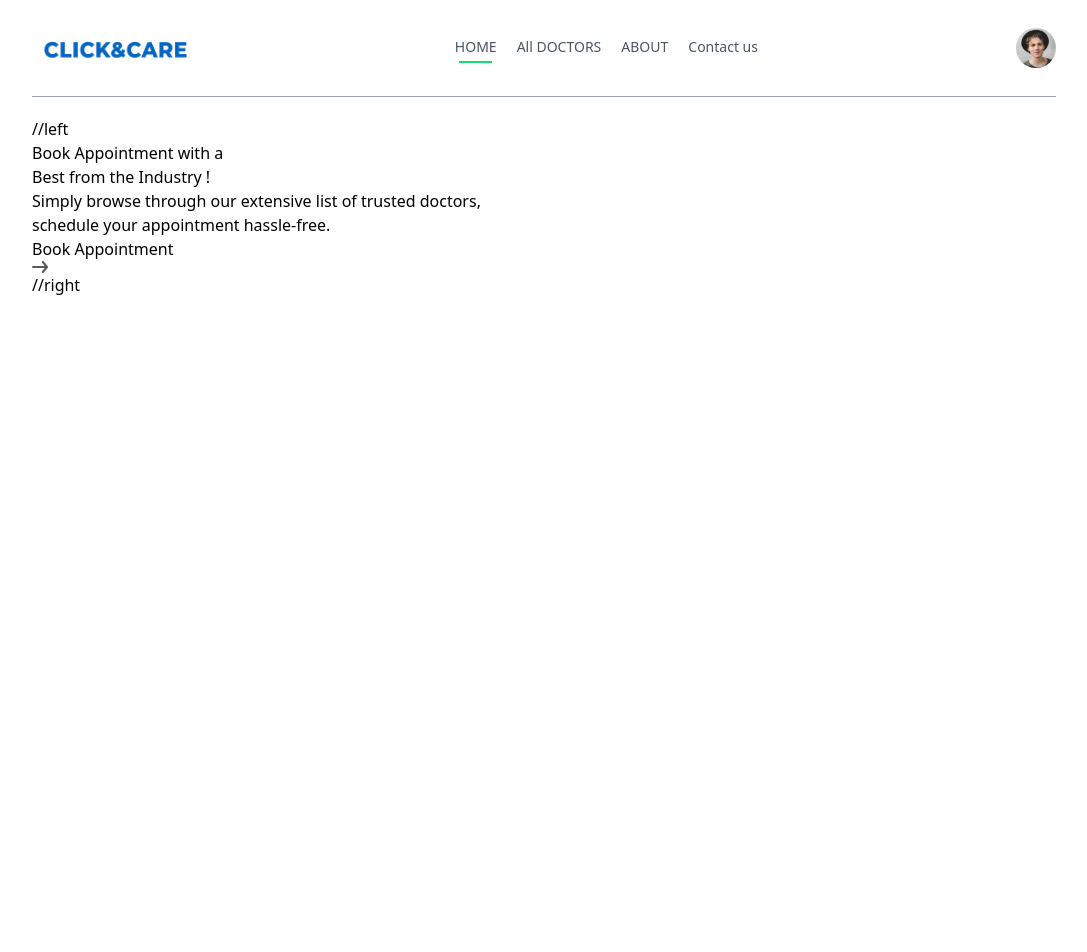
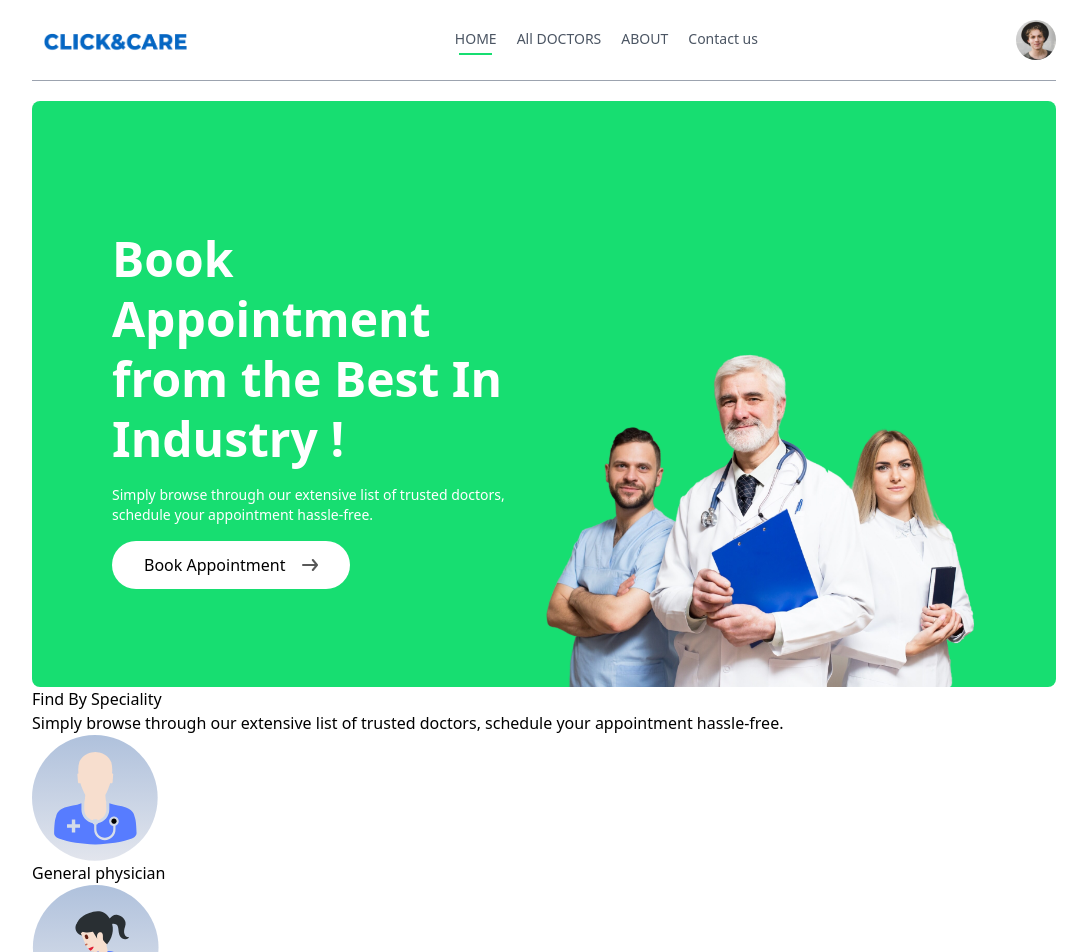
Before and after one commit to aries1232/ClickAndCare, a React (Vite) app in the folder frontend/: page / in a window 1280 px wide. Shown: the top 952 px of the page, without its empty margins (96-1183 px from the left). Before the commit the page ends 800 px from the top, so only its background shows below. Built offline with nearby package versions, Linux system fonts and the light colour scheme.

Commit message:
header and specialty menu added

```diff
--- a/frontend/src/Components/Header.jsx
+++ b/frontend/src/Components/Header.jsx
@@ -3,24 +3,27 @@ import { assets } from '../assets/assets.js'
 
 const Header = () => {
   return (
-    <div>
-       //left
-       <div>
-          <p>Book Appointment with a <br/> Best from the Industry !</p>
-       </div>
+    <div className='flex flex-col md:flex-row flex-wrap bg-primary rounded-lg px-6 md:px-10 lg:px-20 '>
+       {/* ------------- left ------------ */}
+      <div className='w-1/2 flex flex-col  items-start justify-center gap-4 py-5 m-auto md:py-[10vw] md:mb-[-30px]'>
+          <p className='text-3xl md:text-4xl lg:text-5xl text-white font-bold leading-tight md:leading-tight lg:leading-tight'>Book Appointment  <br/>
+           from the Best In Industry !</p>
 
-       <div>
-        <p>Simply browse through our extensive list of trusted doctors, <br/>
-        schedule your appointment hassle-free.</p>
-       </div>
-       <a href=''>
-        Book Appointment <img src={assets.arrow_icon}></img>
-       </a>
 
-       //right
-       <div>
+          <div className='text-white text-sm'>
+              <p className='hidden sm:block'>Simply browse through our extensive list of trusted doctors, <br/>
+              schedule your appointment hassle-free.</p>
+          </div>
 
-       </div>
+          <a href= "#speciality" className='flex items-center gap-4 px-8 py-3 rounded-full bg-white hover:scale-105 transtion-all duration-500'>
+              Book Appointment <img src={assets.arrow_icon}></img>
+          </a>
+      </div>
+
+       {/* --------------- //right  --------------- */}
+      <div className='md:w-1/2 relative'>
+        <img  className= "w-full md:absolute bottom-0 h-auto rounded-lg" src={assets.header_img} alt="" />
+      </div>
 
     </div>
   )
--- a/frontend/src/Components/Navbar.jsx
+++ b/frontend/src/Components/Navbar.jsx
@@ -11,7 +11,7 @@ const Navbar = () => {
   const [token, setToken] = useState(true);
 
   return (
-    <div className="flex items-center justify-between text-sm py-2 mb-5 border-b border-b-gray-400">
+    <div className="flex items-center justify-between text-sm py-0 mb-5 border-b border-b-gray-400">
       <img src={assets.logo} alt="Logo" className="w-auto h-20 cursor-pointer" />
       <ul className="hidden md:flex items-start gap-5 font-medium text-gray-600">
         <NavLink to="/">
--- /dev/null
+++ b/frontend/src/Components/SpecialityMenu.jsx
@@ -0,0 +1,23 @@
+import React from 'react'
+import { specialityData } from '../assets/assets.js'
+import { Link } from 'react-router-dom'
+
+const SpecialityMenu = () => {
+  return (
+    <div id='speciality'>
+         <h1>Find By Speciality</h1>
+         <p>Simply browse through our extensive list of trusted doctors, schedule your appointment hassle-free.</p>
+
+         <div>
+            {specialityData.map((item, index) => (
+                <Link key={index} to={`/doctors/${item.speciality}`}>
+                  <img src={item.image} alt="" />
+                  <p>{item.speciality}</p>
+                </Link>
+            ))}
+         </div>
+    </div>
+  )
+}
+
+export default SpecialityMenu
--- a/frontend/src/Pages/Home.jsx
+++ b/frontend/src/Pages/Home.jsx
@@ -1,10 +1,13 @@
 import React from 'react'
 import Header from '../Components/Header.jsx'
+import SpecialityMenu from '../Components/SpecialityMenu.jsx'
 
 const Home = () => {
   return (
     <div>
       <Header/>
+      <SpecialityMenu/>
+
     </div>
   )
 }
--- a/frontend/src/assets/assets.js
+++ b/frontend/src/assets/assets.js
@@ -59,7 +59,7 @@ export const assets = {
 }
 
 
-export const specialityData = [
+export const  specialityData = [
     {
         speciality: 'General physician',
         image: General_physician
```
